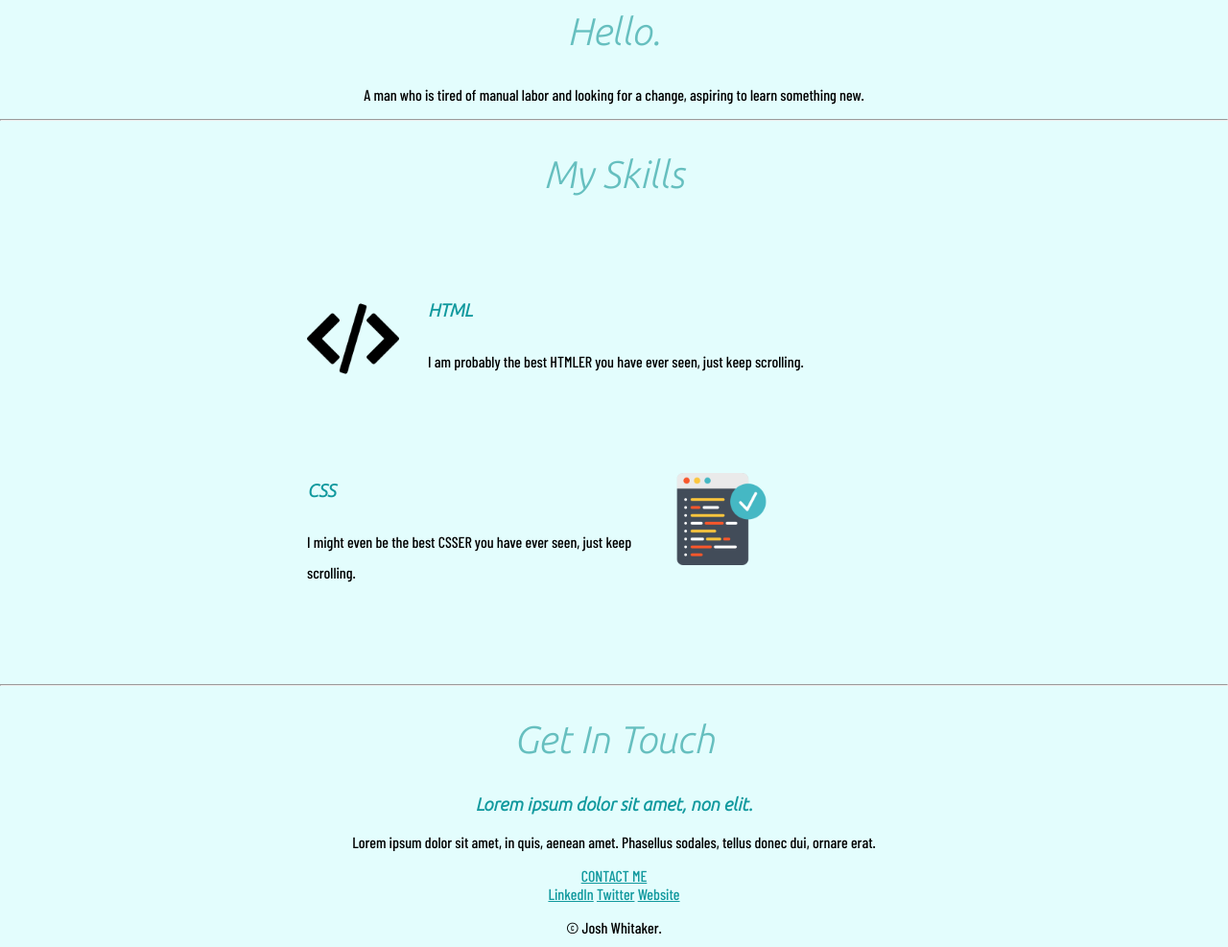
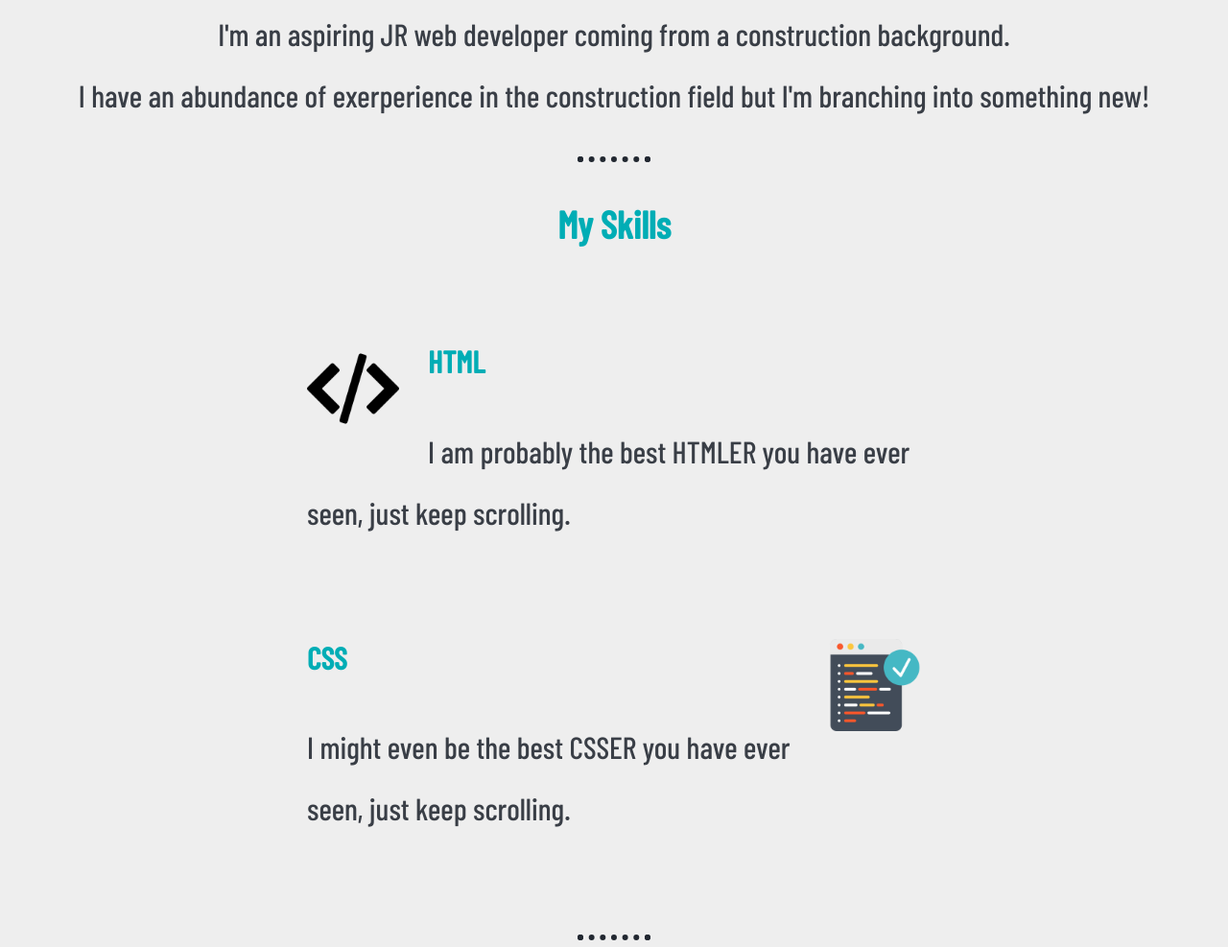
Before and after one commit to Avioun/html, a plain HTML site: page css-mysite/index.html in a window 1280 px wide. Shown: the part 885-1872 px from the top of the page at 96% size. Drawn offline with nearby package versions, Linux system fonts and the light colour scheme.

Commit message:
Edits to comply with CSS Challenge

```diff
--- a/css-mysite/css/styles.css
+++ b/css-mysite/css/styles.css
@@ -2,53 +2,118 @@ body{
     margin: auto;
     text-align: center;
     font-family: 'Barlow Condensed', sans-serif;
-    font-size: 1em;
+    font-size: 2em;
+    color:#393E46;
     }
 h1 {
     font-size: 5.625rem;
     margin: 50px auto 0 auto;
     font-family: 'dancing script', cursive;
-    color: #66BFBF;
+    color: #222831;
 }
 
 h2 {
-    font-family: 'Ubuntu', sans-serif;
+    font-family: 'Barlow Condensed', sans-serif;
     font-size: 2.5rem;
-    color: #66BFBF;
-    font-weight: normal;
+    color: #393E46;
+    font-weight: bolder;
 }
 
 h3 {
-    font-family: 'Ubuntu', sans-serif;
-    color: #11999E;
+    font-family: 'Barlow Condensed', sans-serif;
+    color: #00ADB5;
+    font-size: 2.5rem;
+    font-weight: bolder;
+}
+
+h4{
+    font-size: 2rem;
+    color: #00ADB5;
+}
+
+hr {
+    border: dotted #222831 6px;
+    border-bottom: none;
+    width: 5%;
+    margin: 100 auto 100 auto;
+}
+
+p {
+    line-height: 2;
 }
 
 a {
-    color: #11999E;
+    margin: 10px 20px 10px 20px;
+    color:#00ADB5;
+    font-family: 'Barlow Condensed', sans-serif;
+    font-size: 20px;
+    text-decoration: none;
 }
 
+a:hover {
+    color:#EEEEEE;
+    text-decoration-line: underline;
+}
+
+.skill-text {
+    font-size: 32px;
+}
 
 .skill-row {
     width: 50%;
     margin: 100px auto 100px auto;
     text-align: left;
-    line-height: 2;
 }
 .top-container {
-    background-color:#A6E3E9;
+    background-color:#00ADB5;
     position: relative;
     margin: auto;
     padding-top: 100px;
+    height: 56vh;
+    width: 100vw;
 
 
 }
 
 .middle-container {
+    margin: auto auto auto auto;
+    background-color: #EEEEEE;
+}
+
+.profile-p {
+    font-size: 32px;
+}
+
+.contact-me {
     margin: auto;
+    padding-top: 100px;
+    padding-bottom: 100px;
+    width: 25%;
+    line-height: 0;
 }
+
+.btn {
+    -webkit-border-radius: 28;
+    -moz-border-radius: 28;
+    border-radius: 28px;
+    font-family: Arial;
+    color: #222831;
+    font-size: 20px;
+    background: #00ADB5;
+    padding: 10px 20px 10px 20px;
+    text-decoration: none;
+  }
+
+  .btn:hover {
+    background: #00ADB5;
+    text-decoration: none;
+  }
 
 .bottom-container {
     margin: auto;
+    padding-top: 20px;
+    background-color: #222831;
+    font-size: 20px;
 }
 
 .top-cloud {
@@ -58,11 +123,17 @@ a {
 }
 .bottom-cloud {
     position: absolute;
-    left: 35%;
-    bottom: 300px;
+    left: 30%;
+    bottom: 70%;
 }
 
-.code-sign-1 {
+.mountain {
+    position: relative;
+
+}
+
+.man-img {
+    padding-top: 78px;
     width: 10%;
 }
 
@@ -75,6 +146,4 @@ a {
 .code-icon {
     width: 15%;
     float: right;
-    margin-left: 30px;
-    padding-right: 25%;
 }
--- a/css-mysite/index.html
+++ b/css-mysite/index.html
@@ -9,12 +9,6 @@
     <link rel="preconnect" href="https://fonts.googleapis.com"><link rel="preconnect" href="https://fonts.gstatic.com" crossorigin><link href="https://fonts.googleapis.com/css2?family=Barlow+Condensed:wght@500&family=Dancing+Script:wght@700&family=Playfair+Display&family=Ubuntu:ital,wght@1,300&display=swap" rel="stylesheet">
     <title>Josh Whitaker</title>
 
-    <style>
-        body{
-            background-color: #E3FDFD;
-        }
-
-    </style>
 </head>
 <body>
     <div class="top-container">
@@ -22,36 +16,36 @@
         <h1>I'm Josh</h1>
         <h2>Best dang programmer u ever seen</h2>
         <img class="bottom-cloud" src="imgs/cloud.png" alt="cloud-img-2">
-        <img src="imgs/mountain.png" alt="mountain-img">
+        <img class="mountain" src="imgs/mountain.png" alt="mountain-img">
 
     </div>
 
     <div class="middle-container">
         <div class="profile">
-          <img class="code-sign-1" src="imgs/programming-code-signs.png" alt="hello-icon">
-          <h2>Hello.</h2>
-          <p>A man who is tired of manual labor and looking for a change,
-            aspiring to learn something new.</p>
+          <img class="man-img" src="imgs/businessman.png" alt="hello-icon">
+          <h3>Hello.</h3>
+          <p class="profile-p">I'm an aspiring JR web developer coming from a construction background. <br/>
+            I have an abundance of exerperience in the construction field but I'm branching into something new!
+          </p>
         </div>
         <hr>
         <div class="skills">
-          <h2>My Skills</h2>
+          <h3>My Skills</h3>
           <div class="skill-row">
             <img class="code-sign-2" src="imgs/programming-code-signs.png" alt="idk">
-            <h3>HTML</h3>
-            <p>I am probably the best HTMLER you have ever seen, just keep scrolling.</p>
+            <h4>HTML</h4>
+            <p class="skill-text">I am probably the best HTMLER you have ever seen, just keep scrolling.</p>
           </div>
           <div class="skill-row">
             <img class="code-icon" src="imgs/code.png" alt="skills-icon">
-            <h3>CSS</h3>
-            <p>I might even be the best CSSER you have ever seen, just keep scrolling.</p>
+            <h4>CSS</h4>
+            <p class="skill-text">I might even be the best CSSER you have ever seen, just keep scrolling.</p>
           </div>
         </div>
         <hr>
         <div class="contact-me">
-          <h2>Get In Touch</h2>
-          <h3>Lorem ipsum dolor sit amet, non elit.</h3>
-          <p>Lorem ipsum dolor sit amet, in quis, aenean amet. Phasellus sodales, tellus donec dui, ornare erat.</p>
+          <h4>Get In Touch</h4>
+          <p>If you have enjoyed my fantastic HTMLING and CSSING,<br/> go ahead and hit the awesome button below and send me something cool!</p>
           <a class="btn" href="joshuawhitaker72@live.com">CONTACT ME</a>
         </div>
       </div>
@@ -61,7 +55,7 @@
         <a class="footer-link" href="https://www.linkedin.com/">LinkedIn</a>
         <a class="footer-link" href="https://twitter.com/">Twitter</a>
         <a class="footer-link" href="https://www.appbrewery.co/">Website</a>
-        <p>© Josh Whitaker.</p>
+        <p>© Josh Whitaker</p>
       </div>
 
 
```
Also changed, not shown: css-mysite/imgs/businessman.png (added).
